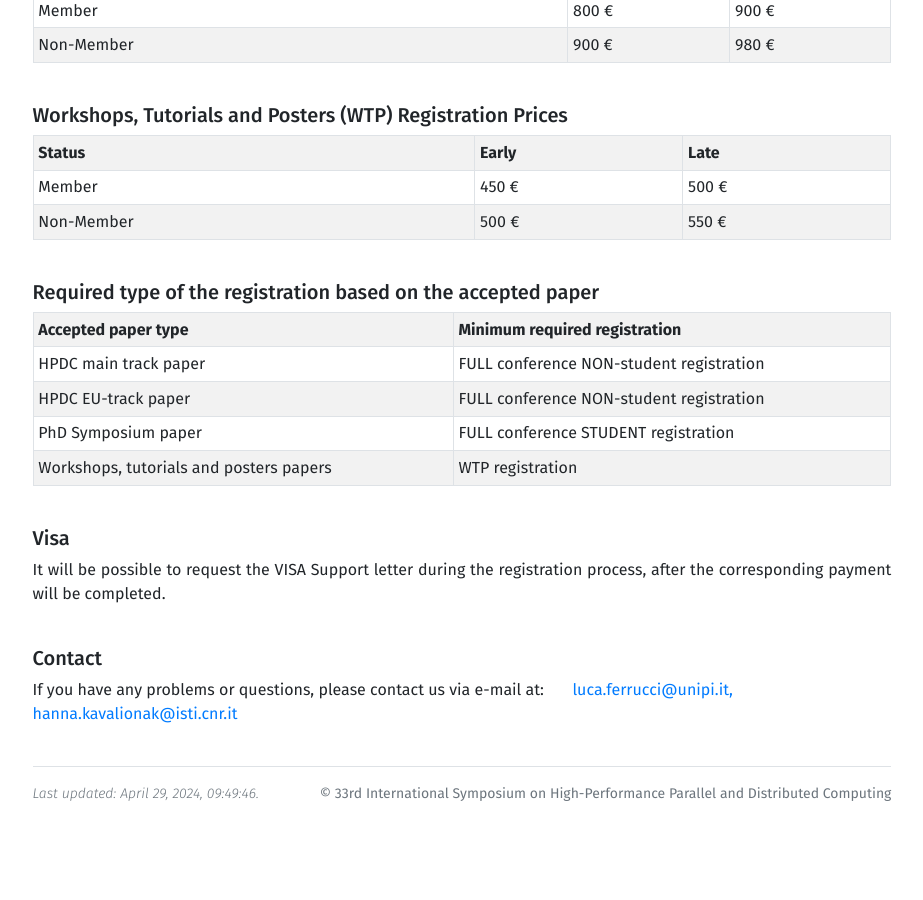
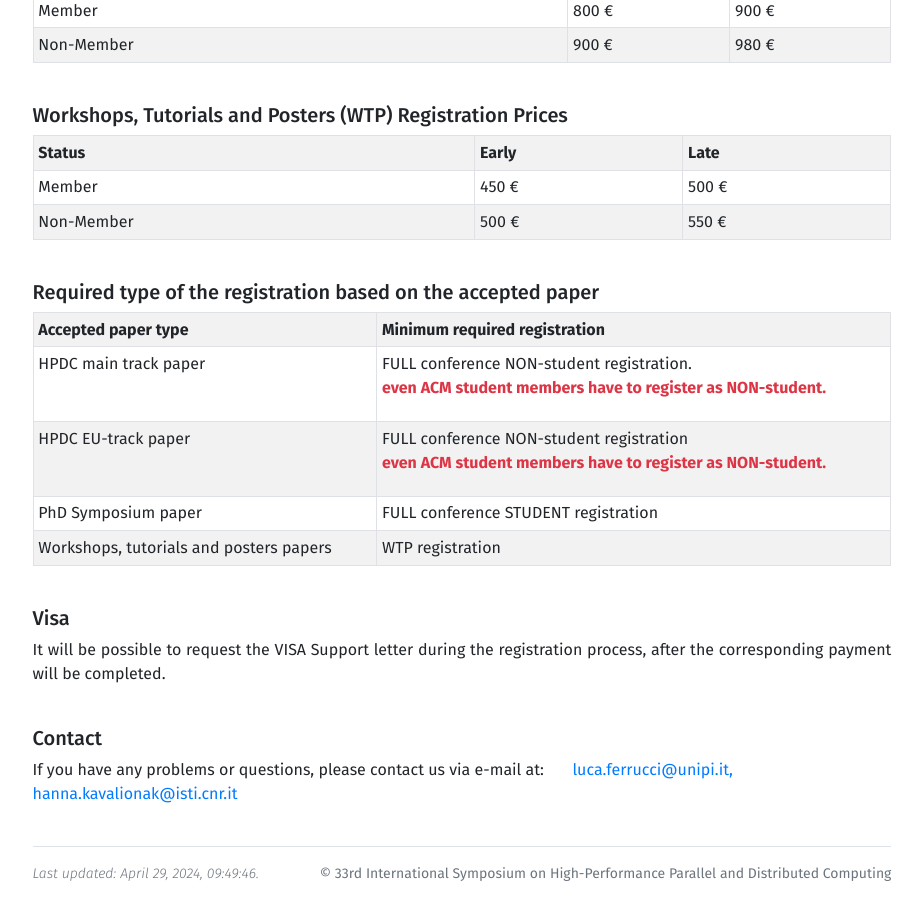
Before and after one commit to jacopo-massa/hpdc24-site, a Jekyll site: the page built from registration.html, in a window 1280 px wide and 900 px high, scrolled down 1070 px. Shown: the whole window, without its empty margins (178-1101 px from the left). Built offline with Jekyll 4.4.1, drawn with Linux system fonts in a browser that asks for light colours; before the commit the page ends 1890 px from its top, so only the background shows below that.

Commit message:
disclaimer in registration types

```diff
--- a/_data/registration.yml
+++ b/_data/registration.yml
@@ -31,9 +31,13 @@ wtp:
 
 required_type:
   - paper_type: "HPDC main track paper"
-    required: "FULL conference NON-student registration"
+    required: |
+      FULL conference NON-student registration.
+      <p class='text-danger font-weight-bold'>even ACM student members have to register as NON-student.</p>
   - paper_type: "HPDC EU-track paper"
-    required: "FULL conference NON-student registration"
+    required: |
+      FULL conference NON-student registration
+      <p class='text-danger font-weight-bold'>even ACM student members have to register as NON-student.</p>
   - paper_type: "PhD Symposium paper"
     required: "FULL conference STUDENT registration"
   - paper_type: "Workshops, tutorials and posters papers"
```
